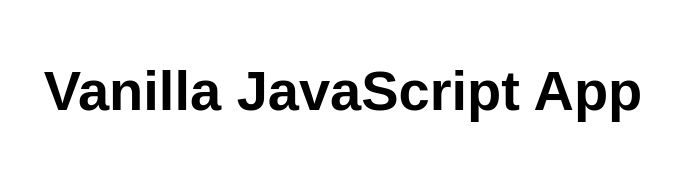
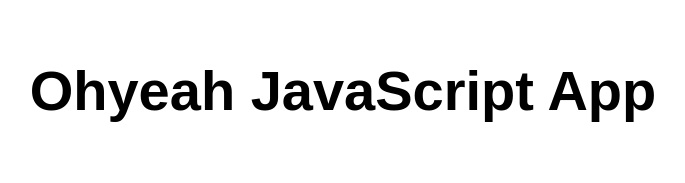
Before and after one commit to jiale0126/my-first-static-web-app, a website: page src/index.html in a window 1280 px wide. Shown: the whole page, without its empty margins (297-982 px from the left). Drawn offline with Linux system fonts and the light colour scheme.

Commit message:
Update index.html

```diff
--- a/src/index.html
+++ b/src/index.html
@@ -5,12 +5,12 @@
   <meta charset="UTF-8">
   <meta name="viewport" content="width=device-width, initial-scale=1.0">
   <link rel="stylesheet" href="styles.css">
-  <title>Ohyeah JavaScript App</title>
+  <title>Vanilla JavaScript App</title>
 </head>
 
 <body>
   <main>
-    <h1>Vanilla JavaScript App</h1>
+    <h1>Ohyeah JavaScript App</h1>
   </main>
 </body>
 
```
